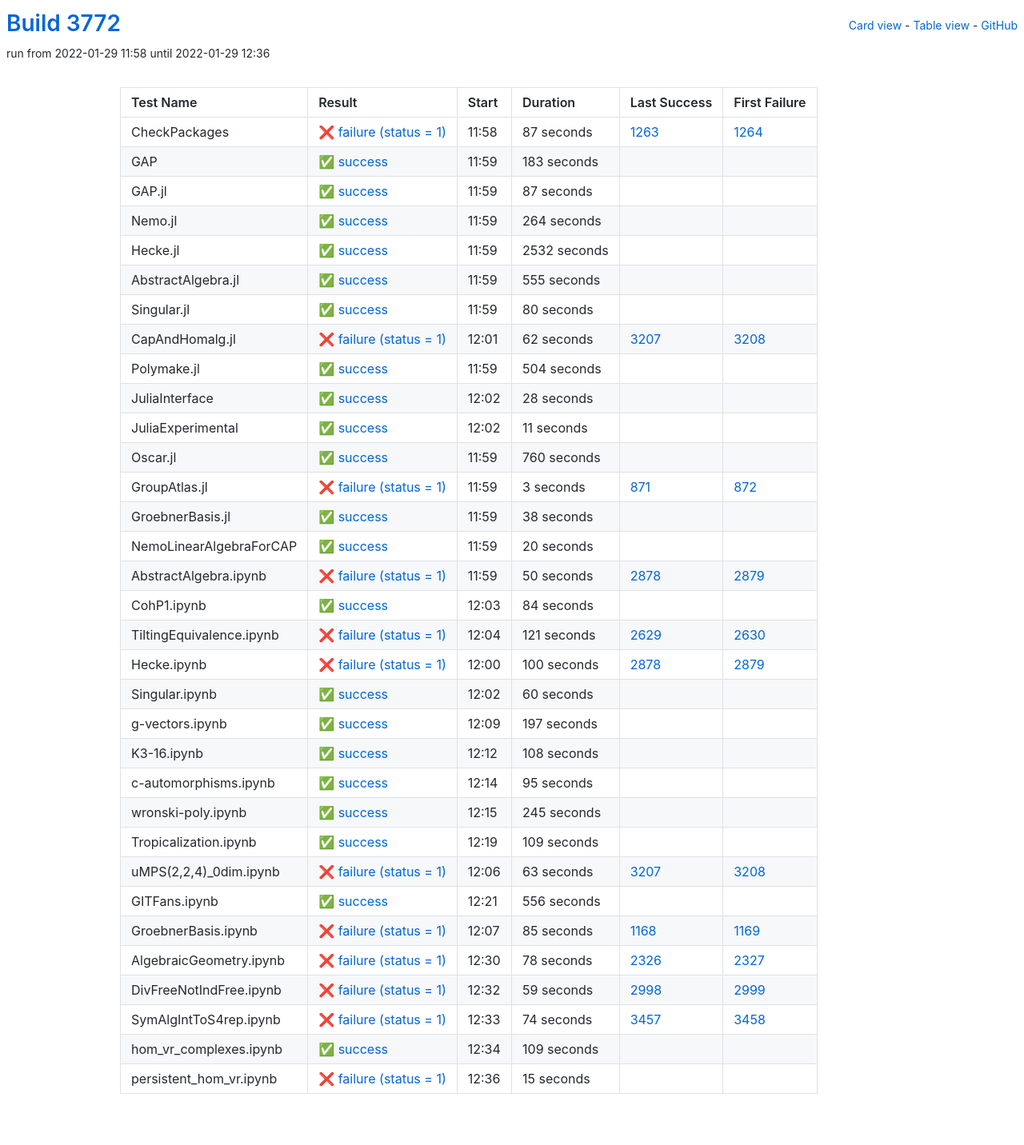
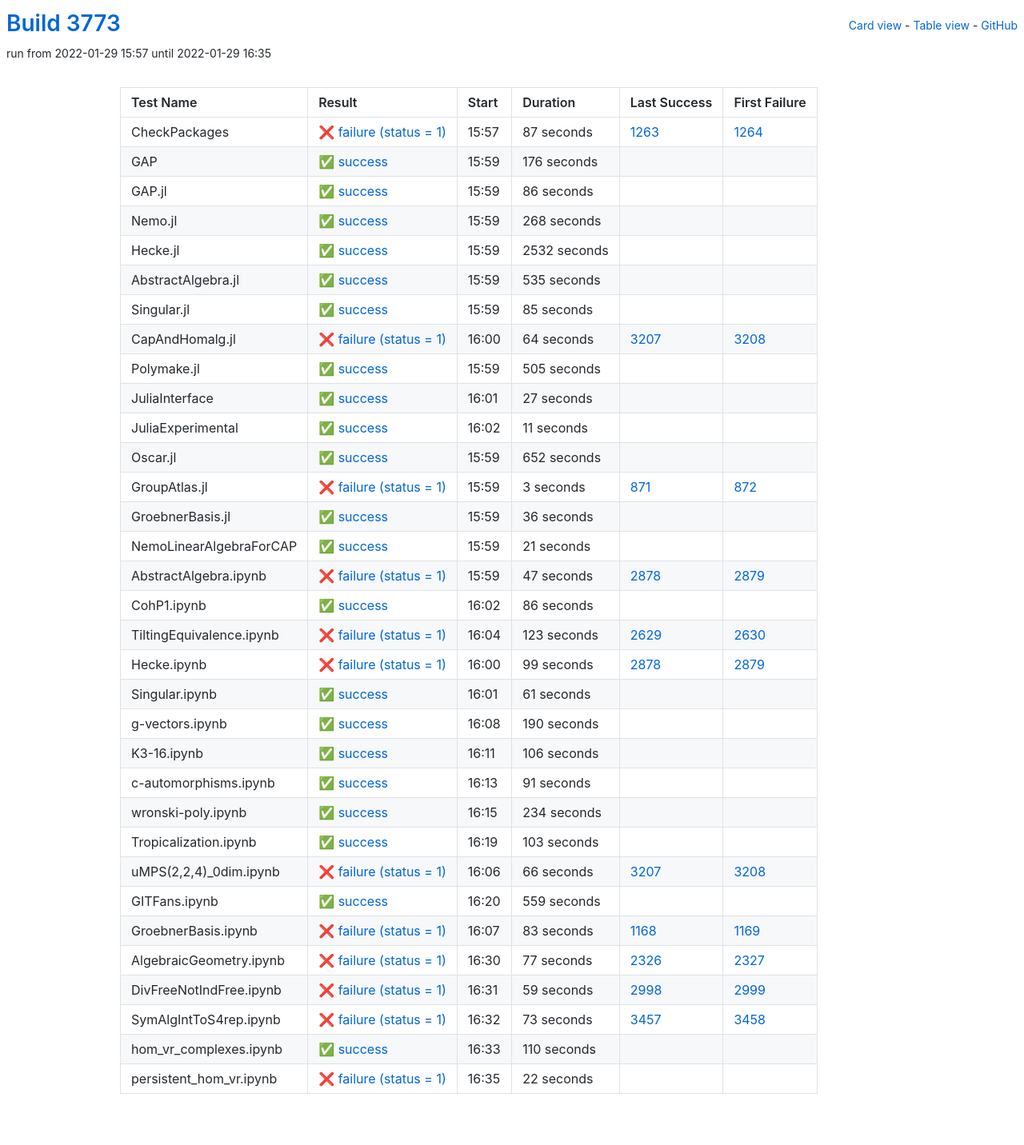
Before and after one commit to oscar-system/oscar-ci-status-stable, a Jekyll site: the page built from table.html, in a window 1280 px wide. Shown: the whole page at 80% size. Built offline with Jekyll 4.4.1, drawn with Linux system fonts in a browser that asks for light colours.

Commit message:
Build #3773

```diff
--- a/_data/ci.yml
+++ b/_data/ci.yml
@@ -1,6 +1,6 @@
 ---
-build: 3772
-build_url: https://oscarci.mathematik.uni-kl.de/job/oscar-stable/3772/
+build: 3773
+build_url: https://oscarci.mathematik.uni-kl.de/job/oscar-stable/3773/
 job: oscar-stable
 organization: oscar-system
 repo: oscar-ci-status-stable
@@ -8,8 +8,8 @@ repourl: https://github.com/oscar-system/oscar-ci-status-stable
 tests:
 - name: CheckPackages
   id: checkpackages
-  log: https://oscarci.mathematik.uni-kl.de/job/oscar-stable/3772/artifact/logs/build-3772/CheckPackages.log
-  start: 2022-01-29 11:58
+  log: https://oscarci.mathematik.uni-kl.de/job/oscar-stable/3773/artifact/logs/build-3773/CheckPackages.log
+  start: 2022-01-29 15:57
   success: false
   exitcode: 1
   status: failure
@@ -20,44 +20,44 @@ tests:
   first_failure_url: https://oscarci.mathematik.uni-kl.de/job/oscar-stable/1264/
 - name: GAP
   id: gap
-  log: https://oscarci.mathematik.uni-kl.de/job/oscar-stable/3772/artifact/logs/build-3772/GAP.log
-  start: 2022-01-29 11:59
+  log: https://oscarci.mathematik.uni-kl.de/job/oscar-stable/3773/artifact/logs/build-3773/GAP.log
+  start: 2022-01-29 15:59
   success: true
   exitcode: 0
   status: success
-  duration: 183
+  duration: 176
   last_success: false
   last_success_url:
   first_failure: false
   first_failure_url:
 - name: GAP.jl
   id: gap-jl
-  log: https://oscarci.mathematik.uni-kl.de/job/oscar-stable/3772/artifact/logs/build-3772/GAP.jl.log
-  start: 2022-01-29 11:59
+  log: https://oscarci.mathematik.uni-kl.de/job/oscar-stable/3773/artifact/logs/build-3773/GAP.jl.log
+  start: 2022-01-29 15:59
   success: true
   exitcode: 0
   status: success
-  duration: 87
+  duration: 86
   last_success: false
   last_success_url:
   first_failure: false
   first_failure_url:
 - name: Nemo.jl
   id: nemo-jl
-  log: https://oscarci.mathematik.uni-kl.de/job/oscar-stable/3772/artifact/logs/build-3772/Nemo.jl.log
-  start: 2022-01-29 11:59
+  log: https://oscarci.mathematik.uni-kl.de/job/oscar-stable/3773/artifact/logs/build-3773/Nemo.jl.log
+  start: 2022-01-29 15:59
   success: true
   exitcode: 0
   status: success
-  duration: 264
+  duration: 268
   last_success: false
   last_success_url:
   first_failure: false
   first_failure_url:
 - name: Hecke.jl
   id: hecke-jl
-  log: https://oscarci.mathematik.uni-kl.de/job/oscar-stable/3772/artifact/logs/build-3772/Hecke.jl.log
-  start: 2022-01-29 11:59
+  log: https://oscarci.mathematik.uni-kl.de/job/oscar-stable/3773/artifact/logs/build-3773/Hecke.jl.log
+  start: 2022-01-29 15:59
   success: true
   exitcode: 0
   status: success
@@ -68,68 +68,68 @@ tests:
   first_failure_url:
 - name: AbstractAlgebra.jl
   id: abstractalgebra-jl
-  log: https://oscarci.mathematik.uni-kl.de/job/oscar-stable/3772/artifact/logs/build-3772/AbstractAlgebra.jl.log
-  start: 2022-01-29 11:59
+  log: https://oscarci.mathematik.uni-kl.de/job/oscar-stable/3773/artifact/logs/build-3773/AbstractAlgebra.jl.log
+  start: 2022-01-29 15:59
   success: true
   exitcode: 0
   status: success
-  duration: 555
+  duration: 535
   last_success: false
   last_success_url:
   first_failure: false
   first_failure_url:
 - name: Singular.jl
   id: singular-jl
-  log: https://oscarci.mathematik.uni-kl.de/job/oscar-stable/3772/artifact/logs/build-3772/Singular.jl.log
-  start: 2022-01-29 11:59
+  log: https://oscarci.mathematik.uni-kl.de/job/oscar-stable/3773/artifact/logs/build-3773/Singular.jl.log
+  start: 2022-01-29 15:59
   success: true
   exitcode: 0
   status: success
-  duration: 80
+  duration: 85
   last_success: false
   last_success_url:
   first_failure: false
   first_failure_url:
 - name: CapAndHomalg.jl
   id: capandhomalg-jl
-  log: https://oscarci.mathematik.uni-kl.de/job/oscar-stable/3772/artifact/logs/build-3772/CapAndHomalg.jl.log
-  start: 2022-01-29 12:01
+  log: https://oscarci.mathematik.uni-kl.de/job/oscar-stable/3773/artifact/logs/build-3773/CapAndHomalg.jl.log
+  start: 2022-01-29 16:00
   success: false
   exitcode: 1
   status: failure
-  duration: 62
+  duration: 64
   last_success: 3207
   last_success_url: https://oscarci.mathematik.uni-kl.de/job/oscar-stable/3207/
   first_failure: 3208
   first_failure_url: https://oscarci.mathematik.uni-kl.de/job/oscar-stable/3208/
 - name: Polymake.jl
   id: polymake-jl
-  log: https://oscarci.mathematik.uni-kl.de/job/oscar-stable/3772/artifact/logs/build-3772/Polymake.jl.log
-  start: 2022-01-29 11:59
+  log: https://oscarci.mathematik.uni-kl.de/job/oscar-stable/3773/artifact/logs/build-3773/Polymake.jl.log
+  start: 2022-01-29 15:59
   success: true
   exitcode: 0
   status: success
-  duration: 504
+  duration: 505
   last_success: false
   last_success_url:
   first_failure: false
   first_failure_url:
 - name: JuliaInterface
   id: juliainterface
-  log: https://oscarci.mathematik.uni-kl.de/job/oscar-stable/3772/artifact/logs/build-3772/JuliaInterface.log
-  start: 2022-01-29 12:02
+  log: https://oscarci.mathematik.uni-kl.de/job/oscar-stable/3773/artifact/logs/build-3773/JuliaInterface.log
+  start: 2022-01-29 16:01
   success: true
   exitcode: 0
   status: success
-  duration: 28
+  duration: 27
   last_success: false
   last_success_url:
   first_failure: false
   first_failure_url:
 - name: JuliaExperimental
   id: juliaexperimental
-  log: https://oscarci.mathematik.uni-kl.de/job/oscar-stable/3772/artifact/logs/build-3772/JuliaExperimental.log
-  start: 2022-01-29 12:02
+  log: https://oscarci.mathematik.uni-kl.de/job/oscar-stable/3773/artifact/logs/build-3773/JuliaExperimental.log
+  start: 2022-01-29 16:02
   success: true
   exitcode: 0
   status: success
@@ -140,20 +140,20 @@ tests:
   first_failure_url:
 - name: Oscar.jl
   id: oscar-jl
-  log: https://oscarci.mathematik.uni-kl.de/job/oscar-stable/3772/artifact/logs/build-3772/Oscar.jl.log
-  start: 2022-01-29 11:59
+  log: https://oscarci.mathematik.uni-kl.de/job/oscar-stable/3773/artifact/logs/build-3773/Oscar.jl.log
+  start: 2022-01-29 15:59
   success: true
   exitcode: 0
   status: success
-  duration: 760
+  duration: 652
   last_success: false
   last_success_url:
   first_failure: false
   first_failure_url:
 - name: GroupAtlas.jl
   id: groupatlas-jl
-  log: https://oscarci.mathematik.uni-kl.de/job/oscar-stable/3772/artifact/logs/build-3772/GroupAtlas.jl.log
-  start: 2022-01-29 11:59
+  log: https://oscarci.mathematik.uni-kl.de/job/oscar-stable/3773/artifact/logs/build-3773/GroupAtlas.jl.log
+  start: 2022-01-29 15:59
   success: false
   exitcode: 1
   status: failure
@@ -164,200 +164,200 @@ tests:
   first_failure_url: https://oscarci.mathematik.uni-kl.de/job/oscar-stable/872/
 - name: GroebnerBasis.jl
   id: groebnerbasis-jl
-  log: https://oscarci.mathematik.uni-kl.de/job/oscar-stable/3772/artifact/logs/build-3772/GroebnerBasis.jl.log
-  start: 2022-01-29 11:59
+  log: https://oscarci.mathematik.uni-kl.de/job/oscar-stable/3773/artifact/logs/build-3773/GroebnerBasis.jl.log
+  start: 2022-01-29 15:59
   success: true
   exitcode: 0
   status: success
-  duration: 38
+  duration: 36
   last_success: false
   last_success_url:
   first_failure: false
   first_failure_url:
 - name: NemoLinearAlgebraForCAP
   id: nemolinearalgebraforcap
-  log: https://oscarci.mathematik.uni-kl.de/job/oscar-stable/3772/artifact/logs/build-3772/NemoLinearAlgebraForCAP.log
-  start: 2022-01-29 11:59
+  log: https://oscarci.mathematik.uni-kl.de/job/oscar-stable/3773/artifact/logs/build-3773/NemoLinearAlgebraForCAP.log
+  start: 2022-01-29 15:59
   success: true
   exitcode: 0
   status: success
-  duration: 20
+  duration: 21
   last_success: false
   last_success_url:
   first_failure: false
   first_failure_url:
 - name: AbstractAlgebra.ipynb
   id: abstractalgebra-ipynb
-  log: https://oscarci.mathematik.uni-kl.de/job/oscar-stable/3772/artifact/logs/build-3772/AbstractAlgebra.ipynb.log
-  start: 2022-01-29 11:59
+  log: https://oscarci.mathematik.uni-kl.de/job/oscar-stable/3773/artifact/logs/build-3773/AbstractAlgebra.ipynb.log
+  start: 2022-01-29 15:59
   success: false
   exitcode: 1
   status: failure
-  duration: 50
+  duration: 47
   last_success: 2878
   last_success_url: https://oscarci.mathematik.uni-kl.de/job/oscar-stable/2878/
   first_failure: 2879
   first_failure_url: https://oscarci.mathematik.uni-kl.de/job/oscar-stable/2879/
 - name: CohP1.ipynb
   id: cohp1-ipynb
-  log: https://oscarci.mathematik.uni-kl.de/job/oscar-stable/3772/artifact/logs/build-3772/CohP1.ipynb.log
-  start: 2022-01-29 12:03
+  log: https://oscarci.mathematik.uni-kl.de/job/oscar-stable/3773/artifact/logs/build-3773/CohP1.ipynb.log
+  start: 2022-01-29 16:02
   success: true
   exitcode: 0
   status: success
-  duration: 84
+  duration: 86
   last_success: false
   last_success_url:
   first_failure: false
   first_failure_url:
 - name: TiltingEquivalence.ipynb
   id: tiltingequivalence-ipynb
-  log: https://oscarci.mathematik.uni-kl.de/job/oscar-stable/3772/artifact/logs/build-3772/TiltingEquivalence.ipynb.log
-  start: 2022-01-29 12:04
+  log: https://oscarci.mathematik.uni-kl.de/job/oscar-stable/3773/artifact/logs/build-3773/TiltingEquivalence.ipynb.log
+  start: 2022-01-29 16:04
   success: false
   exitcode: 1
   status: failure
-  duration: 121
+  duration: 123
   last_success: 2629
   last_success_url: https://oscarci.mathematik.uni-kl.de/job/oscar-stable/2629/
   first_failure: 2630
   first_failure_url: https://oscarci.mathematik.uni-kl.de/job/oscar-stable/2630/
 - name: Hecke.ipynb
   id: hecke-ipynb
-  log: https://oscarci.mathematik.uni-kl.de/job/oscar-stable/3772/artifact/logs/build-3772/Hecke.ipynb.log
-  start: 2022-01-29 12:00
+  log: https://oscarci.mathematik.uni-kl.de/job/oscar-stable/3773/artifact/logs/build-3773/Hecke.ipynb.log
+  start: 2022-01-29 16:00
   success: false
   exitcode: 1
   status: failure
-  duration: 100
+  duration: 99
   last_success: 2878
   last_success_url: https://oscarci.mathematik.uni-kl.de/job/oscar-stable/2878/
   first_failure: 2879
   first_failure_url: https://oscarci.mathematik.uni-kl.de/job/oscar-stable/2879/
 - name: Singular.ipynb
   id: singular-ipynb
-  log: https://oscarci.mathematik.uni-kl.de/job/oscar-stable/3772/artifact/logs/build-3772/Singular.ipynb.log
-  start: 2022-01-29 12:02
+  log: https://oscarci.mathematik.uni-kl.de/job/oscar-stable/3773/artifact/logs/build-3773/Singular.ipynb.log
+  start: 2022-01-29 16:01
   success: true
   exitcode: 0
   status: success
-  duration: 60
+  duration: 61
   last_success: false
   last_success_url:
   first_failure: false
   first_failure_url:
 - name: g-vectors.ipynb
   id: g-vectors-ipynb
-  log: https://oscarci.mathematik.uni-kl.de/job/oscar-stable/3772/artifact/logs/build-3772/g-vectors.ipynb.log
-  start: 2022-01-29 12:09
+  log: https://oscarci.mathematik.uni-kl.de/job/oscar-stable/3773/artifact/logs/build-3773/g-vectors.ipynb.log
+  start: 2022-01-29 16:08
   success: true
   exitcode: 0
   status: success
-  duration: 197
+  duration: 190
   last_success: false
   last_success_url:
   first_failure: false
   first_failure_url:
 - name: K3-16.ipynb
   id: k3-16-ipynb
-  log: https://oscarci.mathematik.uni-kl.de/job/oscar-stable/3772/artifact/logs/build-3772/K3-16.ipynb.log
-  start: 2022-01-29 12:12
+  log: https://oscarci.mathematik.uni-kl.de/job/oscar-stable/3773/artifact/logs/build-3773/K3-16.ipynb.log
+  start: 2022-01-29 16:11
   success: true
   exitcode: 0
   status: success
-  duration: 108
+  duration: 106
   last_success: false
   last_success_url:
   first_failure: false
   first_failure_url:
 - name: c-automorphisms.ipynb
   id: c-automorphisms-ipynb
-  log: https://oscarci.mathematik.uni-kl.de/job/oscar-stable/3772/artifact/logs/build-3772/c-automorphisms.ipynb.log
-  start: 2022-01-29 12:14
+  log: https://oscarci.mathematik.uni-kl.de/job/oscar-stable/3773/artifact/logs/build-3773/c-automorphisms.ipynb.log
+  start: 2022-01-29 16:13
   success: true
   exitcode: 0
   status: success
-  duration: 95
+  duration: 91
   last_success: false
   last_success_url:
   first_failure: false
   first_failure_url:
 - name: wronski-poly.ipynb
   id: wronski-poly-ipynb
-  log: https://oscarci.mathematik.uni-kl.de/job/oscar-stable/3772/artifact/logs/build-3772/wronski-poly.ipynb.log
-  start: 2022-01-29 12:15
+  log: https://oscarci.mathematik.uni-kl.de/job/oscar-stable/3773/artifact/logs/build-3773/wronski-poly.ipynb.log
+  start: 2022-01-29 16:15
   success: true
   exitcode: 0
   status: success
-  duration: 245
+  duration: 234
   last_success: false
   last_success_url:
   first_failure: false
   first_failure_url:
 - name: Tropicalization.ipynb
   id: tropicalization-ipynb
-  log: https://oscarci.mathematik.uni-kl.de/job/oscar-stable/3772/artifact/logs/build-3772/Tropicalization.ipynb.log
-  start: 2022-01-29 12:19
+  log: https://oscarci.mathematik.uni-kl.de/job/oscar-stable/3773/artifact/logs/build-3773/Tropicalization.ipynb.log
+  start: 2022-01-29 16:19
   success: true
   exitcode: 0
   status: success
-  duration: 109
+  duration: 103
   last_success: false
   last_success_url:
   first_failure: false
   first_failure_url:
 - name: uMPS(2,2,4)_0dim.ipynb
   id: umps-2-2-4-0dim-ipynb
-  log: https://oscarci.mathematik.uni-kl.de/job/oscar-stable/3772/artifact/logs/build-3772/uMPS-2-2-4-_0dim.ipynb.log
-  start: 2022-01-29 12:06
+  log: https://oscarci.mathematik.uni-kl.de/job/oscar-stable/3773/artifact/logs/build-3773/uMPS-2-2-4-_0dim.ipynb.log
+  start: 2022-01-29 16:06
   success: false
   exitcode: 1
   status: failure
-  duration: 63
+  duration: 66
   last_success: 3207
   last_success_url: https://oscarci.mathematik.uni-kl.de/job/oscar-stable/3207/
   first_failure: 3208
   first_failure_url: https://oscarci.mathematik.uni-kl.de/job/oscar-stable/3208/
 - name: GITFans.ipynb
   id: gitfans-ipynb
-  log: https://oscarci.mathematik.uni-kl.de/job/oscar-stable/3772/artifact/logs/build-3772/GITFans.ipynb.log
-  start: 2022-01-29 12:21
+  log: https://oscarci.mathematik.uni-kl.de/job/oscar-stable/3773/artifact/logs/build-3773/GITFans.ipynb.log
+  start: 2022-01-29 16:20
   success: true
   exitcode: 0
   status: success
-  duration: 556
+  duration: 559
   last_success: false
   last_success_url:
   first_failure: false
   first_failure_url:
 - name: GroebnerBasis.ipynb
   id: groebnerbasis-ipynb
-  log: https://oscarci.mathematik.uni-kl.de/job/oscar-stable/3772/artifact/logs/build-3772/GroebnerBasis.ipynb.log
-  start: 2022-01-29 12:07
+  log: https://oscarci.mathematik.uni-kl.de/job/oscar-stable/3773/artifact/logs/build-3773/GroebnerBasis.ipynb.log
+  start: 2022-01-29 16:07
   success: false
   exitcode: 1
   status: failure
-  duration: 85
+  duration: 83
   last_success: 1168
   last_success_url: https://oscarci.mathematik.uni-kl.de/job/oscar-stable/1168/
   first_failure: 1169
   first_failure_url: https://oscarci.mathematik.uni-kl.de/job/oscar-stable/1169/
 - name: AlgebraicGeometry.ipynb
   id: algebraicgeometry-ipynb
-  log: https://oscarci.mathematik.uni-kl.de/job/oscar-stable/3772/artifact/logs/build-3772/AlgebraicGeometry.ipynb.log
-  start: 2022-01-29 12:30
+  log: https://oscarci.mathematik.uni-kl.de/job/oscar-stable/3773/artifact/logs/build-3773/AlgebraicGeometry.ipynb.log
+  start: 2022-01-29 16:30
   success: false
   exitcode: 1
   status: failure
-  duration: 78
+  duration: 77
   last_success: 2326
   last_success_url: https://oscarci.mathematik.uni-kl.de/job/oscar-stable/2326/
   first_failure: 2327
   first_failure_url: https://oscarci.mathematik.uni-kl.de/job/oscar-stable/2327/
 - name: DivFreeNotIndFree.ipynb
   id: divfreenotindfree-ipynb
-  log: https://oscarci.mathematik.uni-kl.de/job/oscar-stable/3772/artifact/logs/build-3772/DivFreeNotIndFree.ipynb.log
-  start: 2022-01-29 12:32
+  log: https://oscarci.mathematik.uni-kl.de/job/oscar-stable/3773/artifact/logs/build-3773/DivFreeNotIndFree.ipynb.log
+  start: 2022-01-29 16:31
   success: false
   exitcode: 1
   status: failure
@@ -368,36 +368,36 @@ tests:
   first_failure_url: https://oscarci.mathematik.uni-kl.de/job/oscar-stable/2999/
 - name: SymAlgIntToS4rep.ipynb
   id: symalginttos4rep-ipynb
-  log: https://oscarci.mathematik.uni-kl.de/job/oscar-stable/3772/artifact/logs/build-3772/SymAlgIntToS4rep.ipynb.log
-  start: 2022-01-29 12:33
+  log: https://oscarci.mathematik.uni-kl.de/job/oscar-stable/3773/artifact/logs/build-3773/SymAlgIntToS4rep.ipynb.log
+  start: 2022-01-29 16:32
   success: false
   exitcode: 1
   status: failure
-  duration: 74
+  duration: 73
   last_success: 3457
   last_success_url: https://oscarci.mathematik.uni-kl.de/job/oscar-stable/3457/
   first_failure: 3458
   first_failure_url: https://oscarci.mathematik.uni-kl.de/job/oscar-stable/3458/
 - name: hom_vr_complexes.ipynb
   id: hom-vr-complexes-ipynb
-  log: https://oscarci.mathematik.uni-kl.de/job/oscar-stable/3772/artifact/logs/build-3772/hom_vr_complexes.ipynb.log
-  start: 2022-01-29 12:34
+  log: https://oscarci.mathematik.uni-kl.de/job/oscar-stable/3773/artifact/logs/build-3773/hom_vr_complexes.ipynb.log
+  start: 2022-01-29 16:33
   success: true
   exitcode: 0
   status: success
-  duration: 109
+  duration: 110
   last_success: false
   last_success_url:
   first_failure: false
   first_failure_url:
 - name: persistent_hom_vr.ipynb
   id: persistent-hom-vr-ipynb
-  log: https://oscarci.mathematik.uni-kl.de/job/oscar-stable/3772/artifact/logs/build-3772/persistent_hom_vr.ipynb.log
-  start: 2022-01-29 12:36
+  log: https://oscarci.mathematik.uni-kl.de/job/oscar-stable/3773/artifact/logs/build-3773/persistent_hom_vr.ipynb.log
+  start: 2022-01-29 16:35
   success: false
   exitcode: 1
   status: failure
-  duration: 15
+  duration: 22
   last_success: false
   last_success_url:
   first_failure: false
```
Also changed, not shown: README.md.
